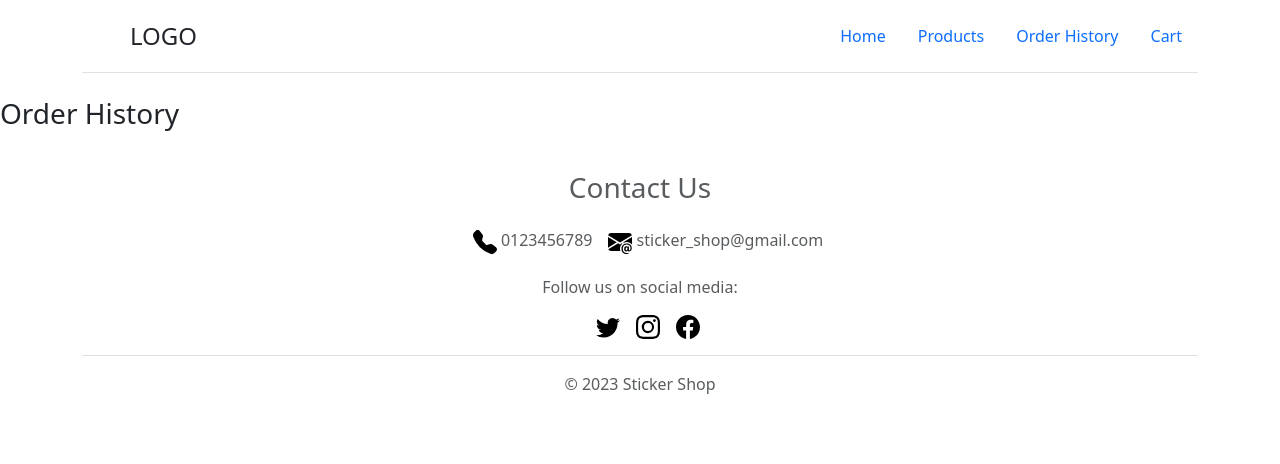
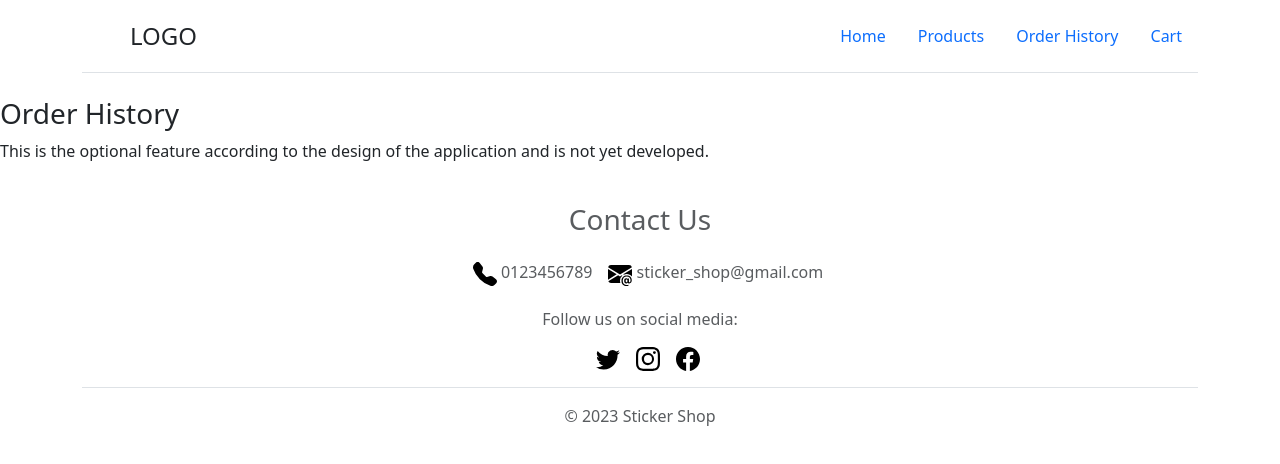
Before and after one commit to MERN-Project-Sticker-Shop/T3A2-Client, a React (Vite) app: page /order-history in a window 1280 px wide. Shown: the top 464 px of the page. Built offline with nearby package versions, Linux system fonts and the light colour scheme.

Commit message:
updated OrderHistory

```diff
--- a/src/components/OrderHistory.jsx
+++ b/src/components/OrderHistory.jsx
@@ -4,6 +4,7 @@ const OrderHistory = () => {
   return (
     <>
     <h3>Order History</h3>
+    <p>This is the optional feature according to the design of the application and is not yet developed.</p>
   </>
   )
 }
```
